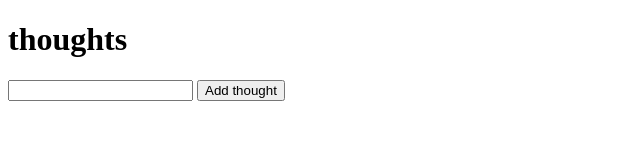
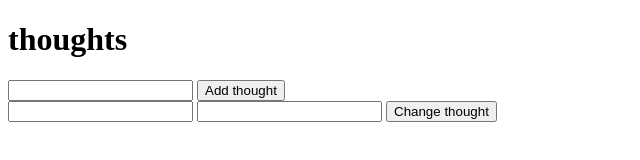
Before and after one commit to daubejb/attic, a website: page index.html in a window 1280 px wide. Shown: the whole page, without its empty margins (0-640 px from the left). Drawn offline with Linux system fonts and the light colour scheme.

Commit message:
implement add thought + change thought

```diff
--- a/client.js
+++ b/client.js
@@ -5,11 +5,11 @@ var brain = {
       thoughtText: thoughtText
     });
   },
-  changeThought: function() {
-    console.log('change thought called')
+  changeThought: function(position, thoughtText) {
+    this.thoughts[position].thoughtText = thoughtText;
   },
   deleteThought: function() {
-    console.log('delete thought called')
+    this.thoughts.splice(position, 1);
   }
 };
 
@@ -18,6 +18,14 @@ var handler = {
     var addThoughtTextInput = document.getElementById('addThoughtTextInput');
     brain.addThought(addThoughtTextInput.value);
     addThoughtTextInput = '';
+    view.displayThoughts();
+  },
+  changeThought: function(position, thoughtText) {
+    var changeThoughtPositionInput = document.getElementById('changeThoughtPositionInput');
+    var changeThoughtTextInput = document.getElementById('changeThoughtTextInput');
+    brain.changeThought(changeThoughtPositionInput.valueAsNumber, changeThoughtTextInput.value);
+    changeThoughtPositionInput = '';
+    changeThoughtTextInput = '';
     view.displayThoughts();
   }
 };
--- a/index.html
+++ b/index.html
@@ -8,8 +8,17 @@
 </head>
 <body>
   <h1>thoughts</h1>
-  <input type="text" id="addThoughtTextInput">
-  <button onclick="handler.addThought()">Add thought</button>
+
+  <div>
+    <input type="text" id="addThoughtTextInput">
+    <button onclick="handler.addThought()">Add thought</button>
+  </div>
+
+  <div>
+    <input type="number" id="changeThoughtPositionInput">
+    <input type="text" id="changeThoughtTextInput">
+    <button onclick="handler.changeThought()">Change thought</button>
+  </div>
   <ul id="thoughtsList"></ul>
   <script src="./client.js"></script>
 </body>
```
